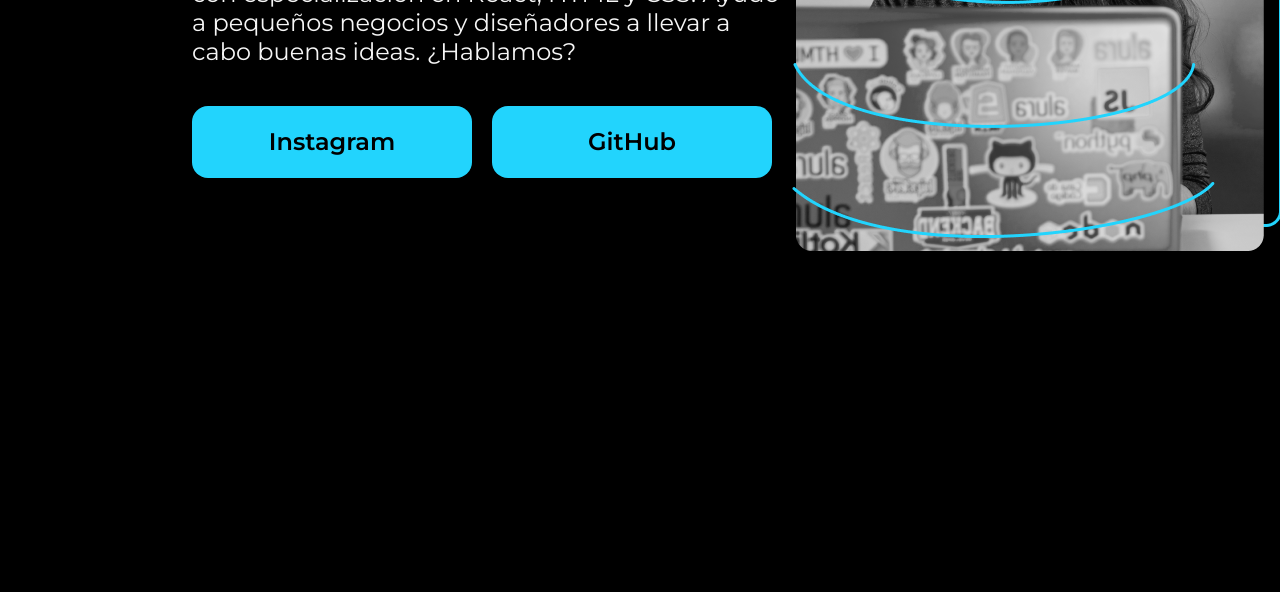
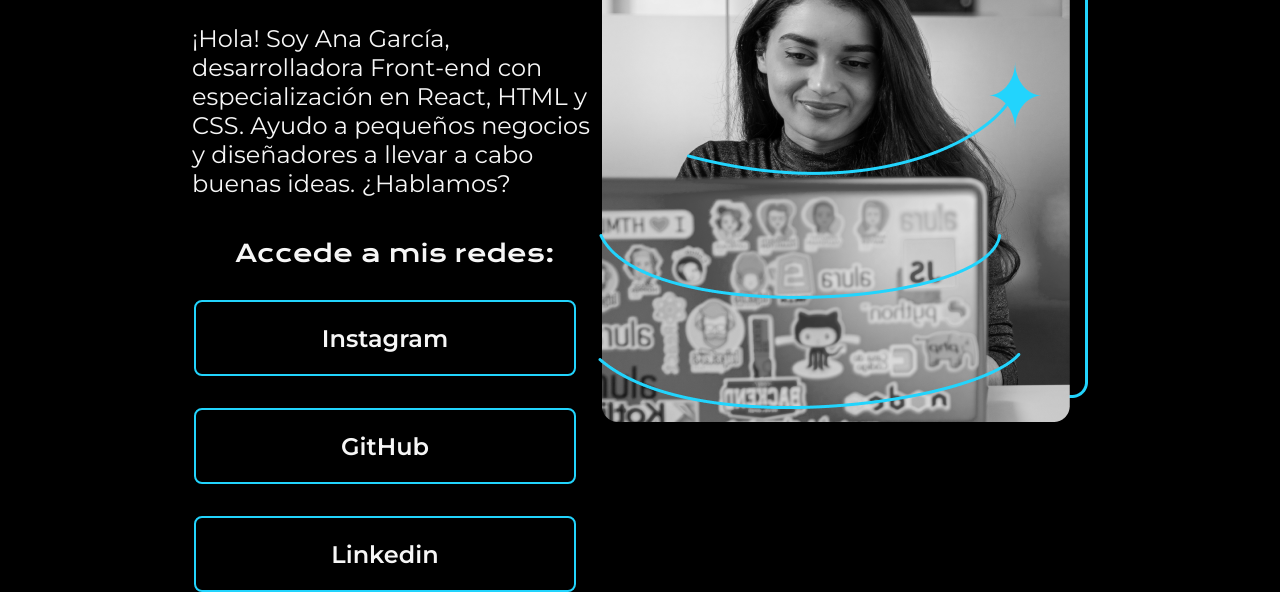
Before and after one commit to yohangr3/Prueba_Figma, a plain HTML site: page index.html in a window 1280 px wide. Shown: the part 427-1019 px from the top of the page. Before the commit the page ends 928 px from the top, so only its background shows below. Drawn offline with nearby package versions, Linux system fonts and the light colour scheme.

Commit message:
Modificamos botones y agregamos un header

```diff
--- a/index.html
+++ b/index.html
@@ -10,6 +10,10 @@
     <header></header>
     <main class="presentacion">
       <section class="presentacion_contenido">
+        <div class="enlaces__superiores">
+          <a class="home" href="Home">Home</a>
+          <a class="sobre__mi" href="sobre mi">Sobre mi</a>
+        </div>
         <h1 class="presentacion__contenido__titulo">
           Eleve tu negocio digital a otro nivel
           <strong class="titulo-destaque">con un Front-end de calidad!</strong>
@@ -20,9 +24,20 @@
           cabo buenas ideas. ¿Hablamos?
         </p>
         <div class="presentacion__enlaces">
-            <h2></h2>
-          <a class= "presentacion__enlaces__link" href="https://www.instagram.com/">Instagram</a>
-          <a class= "presentacion__enlaces__link" href="https://github.com/">GitHub</a>
+          <h2 class="presentacion__enlaces__subtitulo">Accede a mis redes:</h2>
+          <a
+            class="presentacion__enlaces__link"
+            href="https://www.instagram.com/"
+            >Instagram</a
+          >
+          <a class="presentacion__enlaces__link" href="https://github.com/"
+            >GitHub</a
+          >
+          <a
+            class="presentacion__enlaces__link"
+            href="https://www.linkedin.com/"
+            >Linkedin</a
+          >
         </div>
       </section>
       <img src="Imagem.png" alt="img Ana García " />
--- a/style.css
+++ b/style.css
@@ -45,25 +45,35 @@
     font-family: "Montserrat", sans-serif;
 }
 
+
 .presentacion__enlaces{
     display: flex;
     justify-content: space-between;
+    flex-direction: column;
+    align-items: center;
+    gap: 32px;
 }
 
 .presentacion__enlaces__link{
-    width: 280px;
-    background-color: #22D4FD;
+    width: 378px;
     text-align: center;
     padding: 21.5px 0;
-    border-radius: 16px;
+    border-radius: 8px;
     font-family: "Montserrat", sans-serif;
     font-size: 24px;
     font-weight: 600;
     text-decoration: none;
-    color: #000000;
+    color: #F6F6F6;
     margin-right: 20px;
+    border: 2px solid #22D4FD;
 }
 
 image{
     padding: 100px;
 }
+
+.presentacion__enlaces__subtitulo{
+    font-family: "Krona One", sans-serif;
+    font-size: 24px;
+    font-weight: 400;
+}
```
